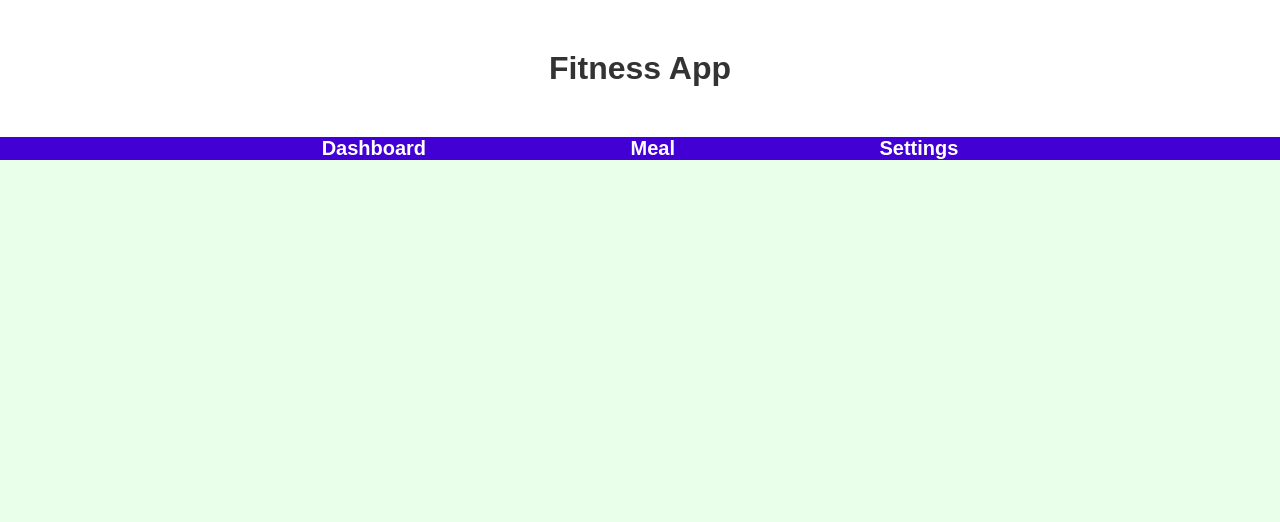
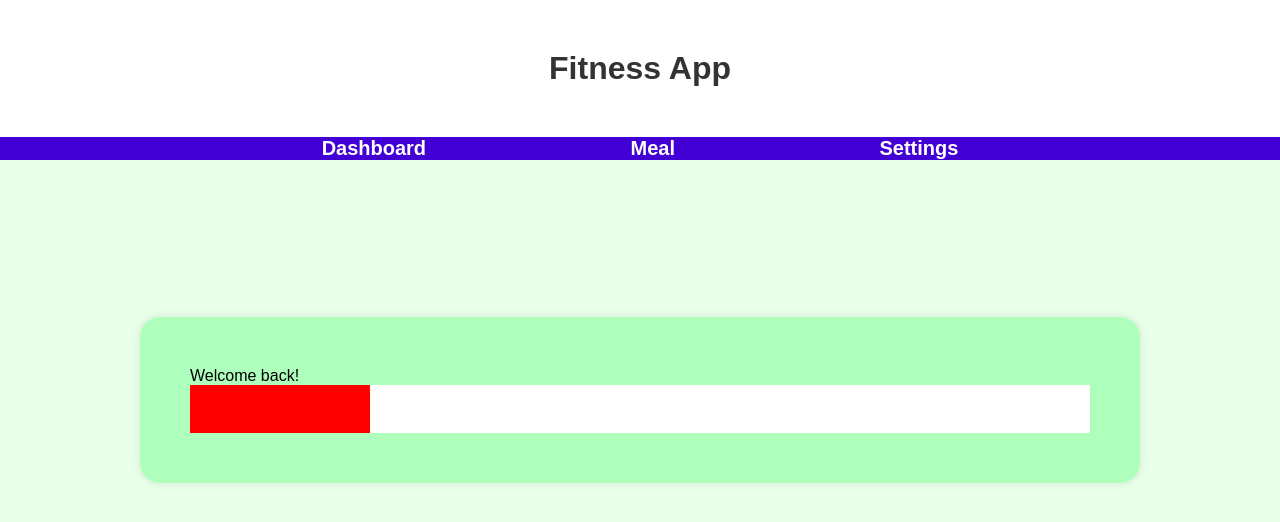
Before and after one commit to circle009/soft.engr.assignment1, a PHP site: page /Dashboard.php in a window 1280 px wide. Shown: the top 522 px of the page. Run offline with PHP 8.4, Linux system fonts and the light colour scheme.

Commit message:
work on progress bars

```diff
--- a/Dashboard.php
+++ b/Dashboard.php
@@ -19,6 +19,15 @@
 
          <?php include('partials/menubar.php') ?>
 
+         <div class="container-summary">
+            <p>Welcome back!</p>
 
+            <div class="pbar-border">
+               <div class="pbar-fill" style="width:20%"></div>
+            </div>
+            <div class="pbar-border">
+               <div class="pbar-fill" style="width:20%"></div>
+            </div>
+         </div>
       </body>
 </html>
--- a/css/style.css
+++ b/css/style.css
@@ -187,3 +187,28 @@ nav a {
   margin: 20px;
   font-weight: bold;
 }
+
+div.container-summary {
+  padding: 50px;
+  width: 1000px;
+  margin: auto; /* Center horizontally */
+  position: absolute;
+  top: 50%;
+  left: 50%;
+  transform: translate(-50%, -50%); /* Center vertically and horizontally */
+  background-color: #fff;
+  border-radius: 20px;
+  box-shadow: 0 0 10px rgba(0, 0, 0, 0.1);
+  background-color: #afffbc;
+}
+
+div.pbar-border {
+  background-color: white;
+  width: 100%;
+  height:24px;
+}
+
+div.pbar-fill {
+  background-color: red !important;
+  height: 100%;
+}
```
